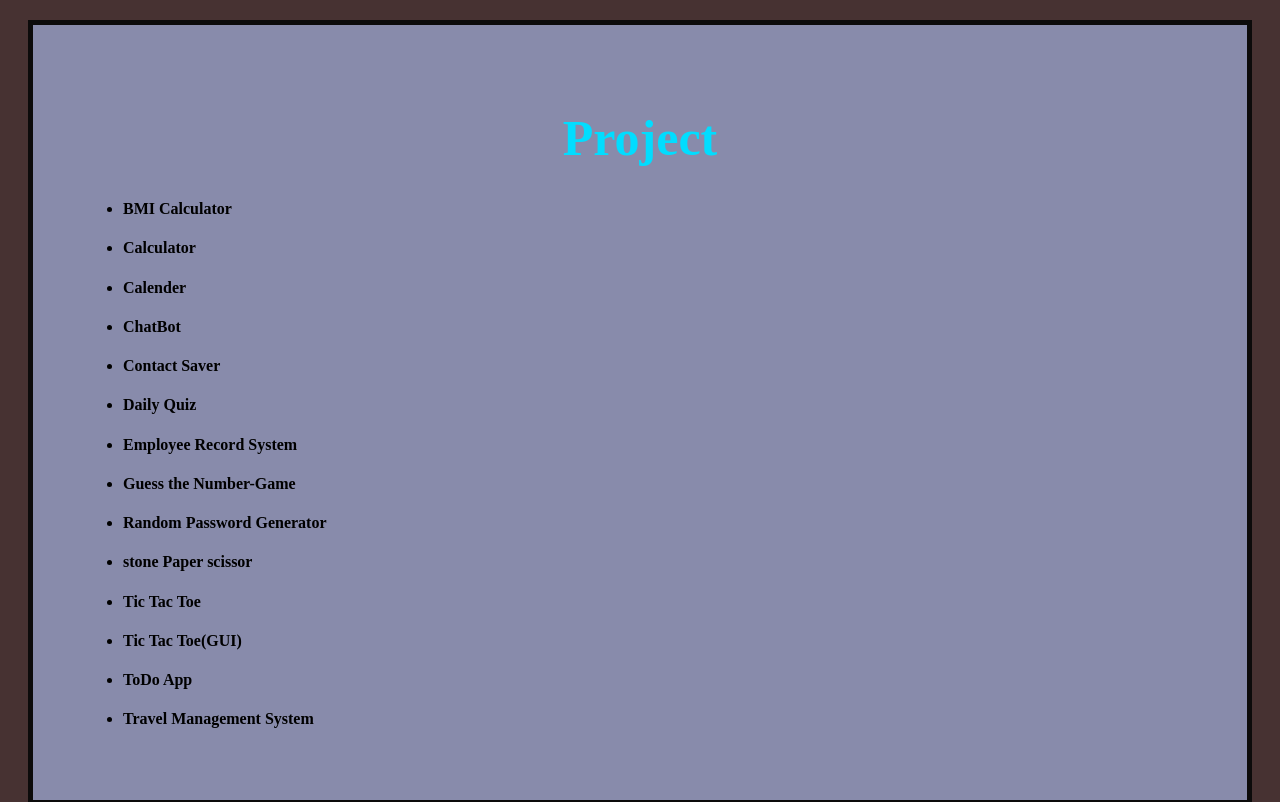
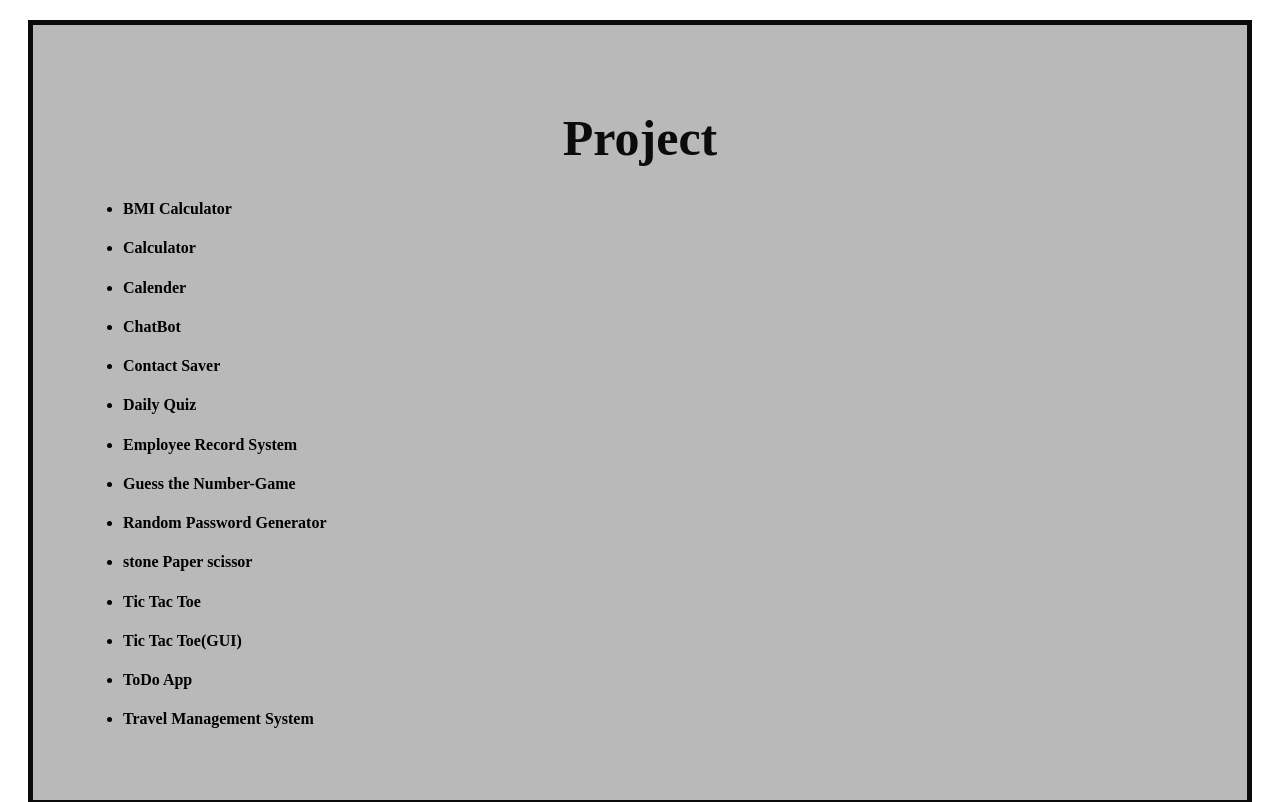
Before and after one commit to MohitGupta121/Day3-assignement-portfolio, a plain HTML site: page index.html in a window 1280 px wide. Shown: the top 802 px of the page. Drawn offline with Linux system fonts and the light colour scheme.

Commit message:
colour changing

```diff
--- a/middle.css
+++ b/middle.css
@@ -1,6 +1,4 @@
-body{
-    background-color: rgb(71, 50, 50);
-}
+
 .Middle section {
     display: flex;
     align-items: center;
@@ -8,19 +6,19 @@ body{
     height: 100vh;
 }
 .container{
-    background-color: rgba(146, 151, 188, 0.882);
+    background-color: rgba(128, 128, 128, 0.549);
     border: 5px solid rgb(12, 11, 11);
     padding: 50px;
     margin: 20px
 }
 .achievement{
-    background-color: rgb(49, 58, 58);
+    background-color: rgb(5, 5, 5);
     border: 5px solid white;
     padding: 50px;
     margin: 20px
 }
 h1{
-    color: rgb(1, 221, 255) ;
+    color: rgb(11, 11, 11) ;
     font-size: 50px;
 }
 h2{
```
Also changed, not shown: index.html (renamed from project.html).
